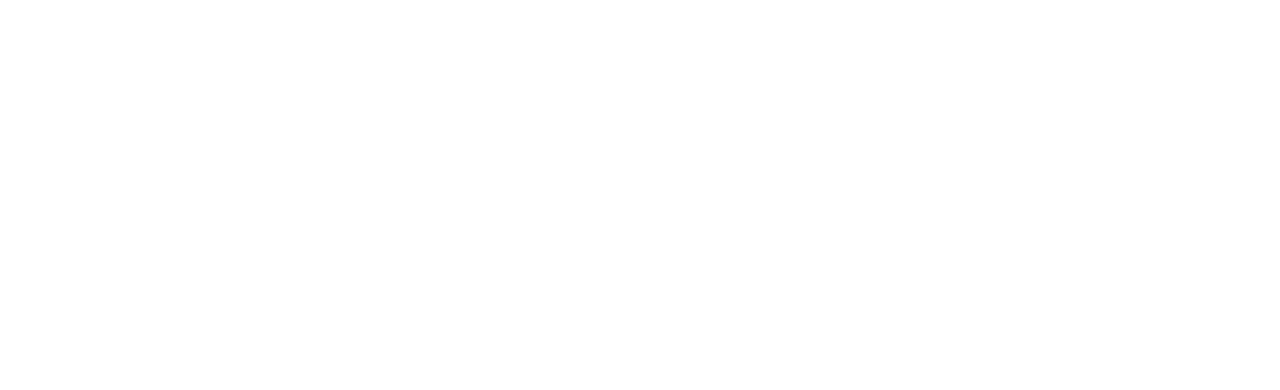
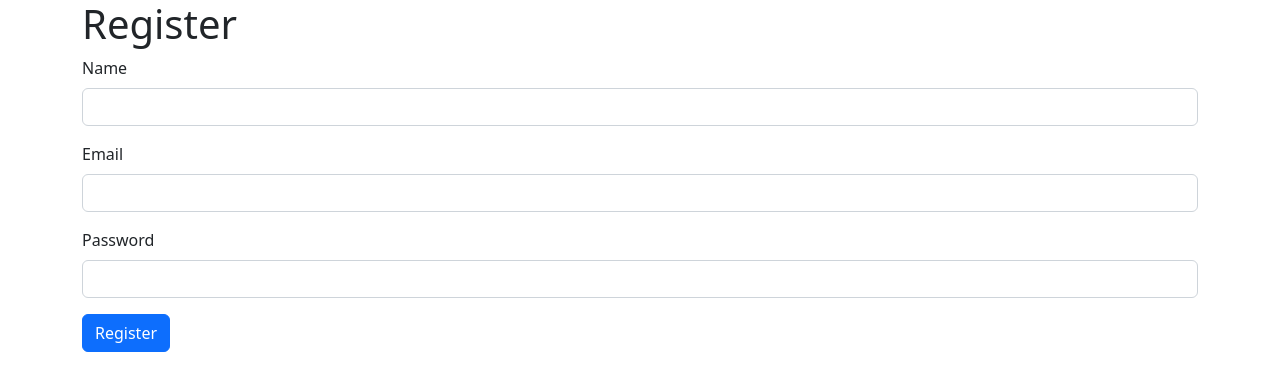
Before and after one commit to PsychedelicMonkey/CMS, a React app: page /register in a window 1280 px wide. Before the commit this address had no page. Shown: the top 390 px of the page. Built offline with nearby package versions, Linux system fonts and the light colour scheme.

Commit message:
Redux register

```diff
--- a/client/App.tsx
+++ b/client/App.tsx
@@ -4,6 +4,7 @@ import { Routes, Route } from 'react-router-dom';
 import Home from './pages/Home';
 import Login from './pages/auth/Login';
 import Users from './pages/Users';
+import Register from './pages/auth/Register';
 
 const App = () => {
   return (
@@ -11,6 +12,7 @@ const App = () => {
       <Routes>
         <Route path="/" element={<Home />} />
         <Route path="/login" element={<Login />} />
+        <Route path="/register" element={<Register />} />
         <Route path="/users" element={<Users />} />
       </Routes>
     </div>
--- a/client/features/auth/authSlice.ts
+++ b/client/features/auth/authSlice.ts
@@ -9,6 +9,12 @@ interface IAuthSlice {
 }
 
 interface ILoginInput {
+  email: string;
+  password: string;
+}
+
+interface IRegisterInput {
+  name: string;
   email: string;
   password: string;
 }
@@ -25,6 +31,8 @@ export const authSlice = createSlice({
   reducers: {},
   extraReducers(builder) {
     builder
+
+      // Login
       .addCase(loginUser.pending, (state) => {
         state.status = 'loading';
       })
@@ -34,6 +42,21 @@ export const authSlice = createSlice({
         state.user = action.payload.user;
       })
       .addCase(loginUser.rejected, (state) => {
+        state.status = 'failed';
+        state.token = null!;
+        state.user = null!;
+      })
+
+      // Registration
+      .addCase(registerUser.pending, (state) => {
+        state.status = 'loading';
+      })
+      .addCase(registerUser.fulfilled, (state, action) => {
+        state.status = 'idle';
+        state.token = action.payload.token;
+        state.user = action.payload.user;
+      })
+      .addCase(registerUser.rejected, (state) => {
         state.status = 'failed';
         state.token = null!;
         state.user = null!;
@@ -54,6 +77,23 @@ export const loginUser = createAsyncThunk(
   }
 );
 
+export const registerUser = createAsyncThunk(
+  'auth/registerUser',
+  async (data: IRegisterInput) => {
+    const {
+      name,
+      email,
+      password,
+    }: { name: string; email: string; password: string } = data;
+    const res = await api.post(
+      '/auth/register',
+      JSON.stringify({ name, email, password })
+    );
+
+    return res.data;
+  }
+);
+
 export const selectAuthUser = (state: RootState) => state.auth.user;
 
 export default authSlice.reducer;
--- /dev/null
+++ b/client/pages/auth/Register.tsx
@@ -0,0 +1,64 @@
+import React, { useState } from 'react';
+import { Button, Form, FormGroup, Input, Label } from 'reactstrap';
+import { useAppDispatch } from '../../app/hooks';
+import { registerUser } from '../../features/auth/authSlice';
+
+const Register = () => {
+  const [name, setName] = useState('');
+  const [email, setEmail] = useState('');
+  const [password, setPassword] = useState('');
+  const dispatch = useAppDispatch();
+
+  const onSubmit = (e) => {
+    e.preventDefault();
+
+    dispatch(registerUser({ name, email, password }));
+  };
+
+  return (
+    <div className="container">
+      <h1>Register</h1>
+
+      <Form onSubmit={onSubmit}>
+        <FormGroup>
+          <Label for="name">Name</Label>
+          <Input
+            type="text"
+            id="name"
+            name="name"
+            value={name}
+            onChange={(e) => setName(e.target.value)}
+          />
+        </FormGroup>
+
+        <FormGroup>
+          <Label for="email">Email</Label>
+          <Input
+            type="email"
+            id="email"
+            name="email"
+            value={email}
+            onChange={(e) => setEmail(e.target.value)}
+          />
+        </FormGroup>
+
+        <FormGroup>
+          <Label for="password">Password</Label>
+          <Input
+            type="password"
+            id="password"
+            name="password"
+            value={password}
+            onChange={(e) => setPassword(e.target.value)}
+          />
+        </FormGroup>
+
+        <Button type="submit" color="primary">
+          Register
+        </Button>
+      </Form>
+    </div>
+  );
+};
+
+export default Register;
```
